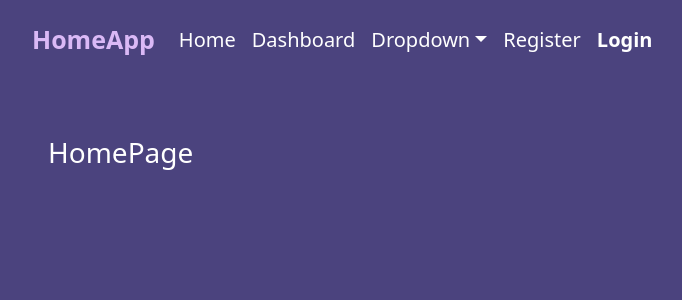
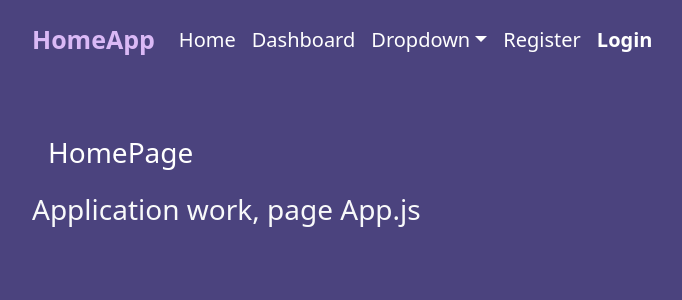
Before and after one commit to ManuelDenis/Telmed, a React (Create React App) app in the folder frontend/: page / in a window 1280 px wide. Shown: the top 300 px of the page, without its empty margins (58-740 px from the left). Built offline with nearby package versions, Linux system fonts and the light colour scheme.

Commit message:
build frontend17

```diff
--- a/frontend/src/App.js
+++ b/frontend/src/App.js
@@ -28,6 +28,7 @@ function App() {
         <Route path="/api/auth/reset-password/:user_id/:token" element={<ResetPasswordPage/>} />
       </Routes>
       </BrowserRouter>
+            <h3>Application work, page App.js</h3>
         </Row>
     </Container>
   );
```
Also changed, not shown: 2 other files (tests, documents, lock files or other folders).
